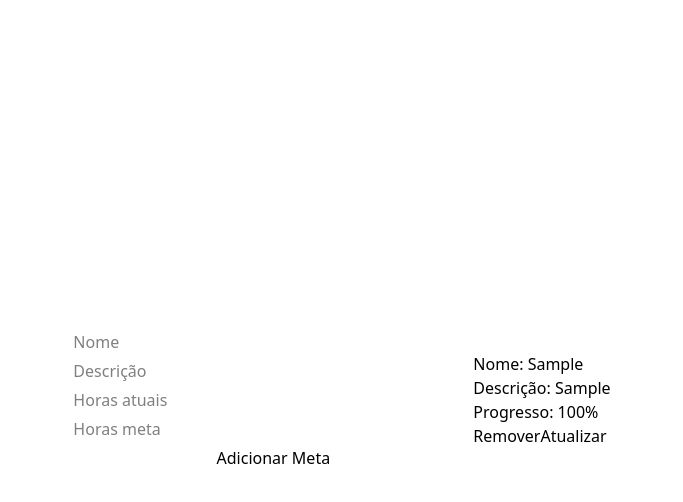
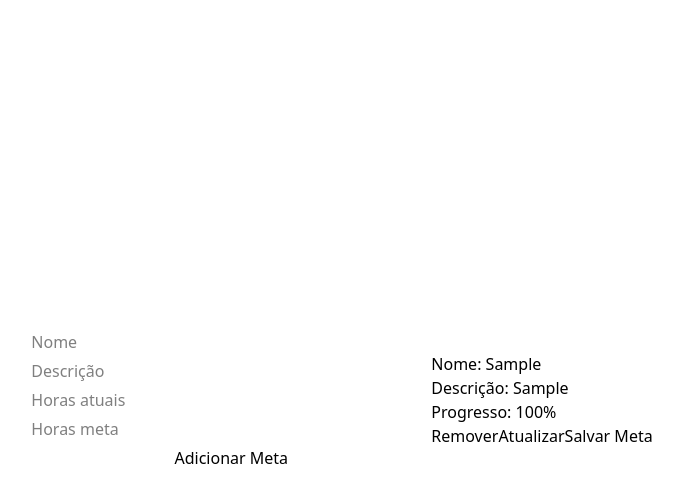
Before and after one commit to matsoaresp/tarefas-front, a Next.js app: page /metas in a window 1280 px wide. Both pictures are taken after typing "Sample", "Sample", "5", "5" into the empty fields and a click on the button "Adicionar Meta". Shown: the top 502 px of the page, without its empty margins (298-981 px from the left). Built offline with nearby package versions, Linux system fonts and the light colour scheme.

Commit message:
feat: alterando metas

```diff
--- a/src/app/(pratica)/metas/components/Metas.tsx
+++ b/src/app/(pratica)/metas/components/Metas.tsx
@@ -54,6 +54,18 @@ export function Metas() {
     }
   }
 
+  const handleSaveMeta  = (id: number) => {
+
+    const updated = metas.map((meta) =>
+    meta.id === id ? { ...meta, horasAtuais: Number(horasAtuais) || 0} : meta)
+
+     setMetas(updated)
+     localStorage.setItem("metas", JSON.stringify(updated))
+     setHorasAtuais("")
+  }
+
+
+
   const handleRemove = (id: number) => {
 
     const remove = metas.filter((meta) => meta.id !== id)
@@ -102,6 +114,8 @@ export function Metas() {
       <button onClick={handleAddMeta}>
         Adicionar Meta
       </button>
+
+
       </div>
 
       <ul className="flex flex-col gap-2">
@@ -118,6 +132,9 @@ export function Metas() {
               <p>Progresso: {progresso.toFixed(0)}%</p>
               <button onClick={() => handleRemove(meta.id)} >Remover</button>
               <button onClick={() => updateProgress(meta.id)} >Atualizar</button>
+              <button onClick={() => handleSaveMeta(meta.id)}>
+        Salvar Meta
+      </button>
             </li>
           );
         })}
```
